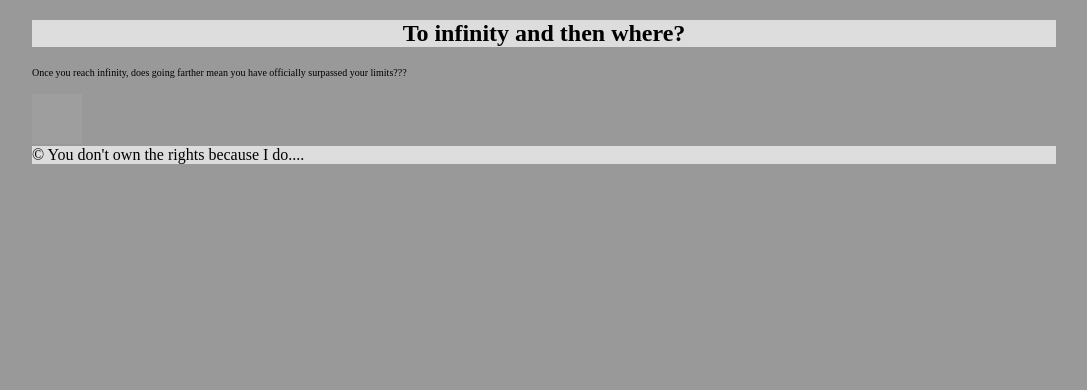
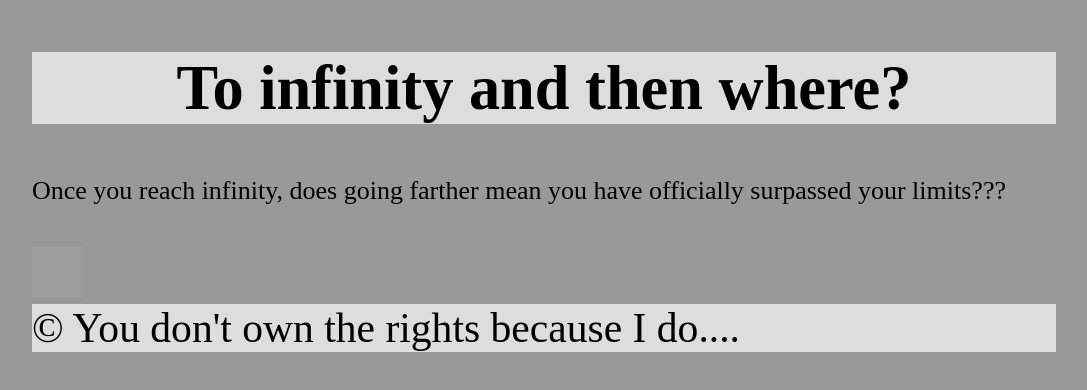
Before and after one commit to code-front/html-me-something, a plain HTML site: page index.html in a window 1280 px wide. Shown: the whole page, without its empty margins (96-1183 px from the left). Drawn offline with Linux system fonts and the light colour scheme; grey boxes are pictures that could not be loaded.

Commit message:
Made font bigger

```diff
--- a/style.css
+++ b/style.css
@@ -3,7 +3,7 @@ body {
 	max-width: 1024px;
 	margin: 0 auto;
 	background-color: #999;
-	font-size: 62.5%;
+	font-size: 162.5%;
 }
 
 header,
```
